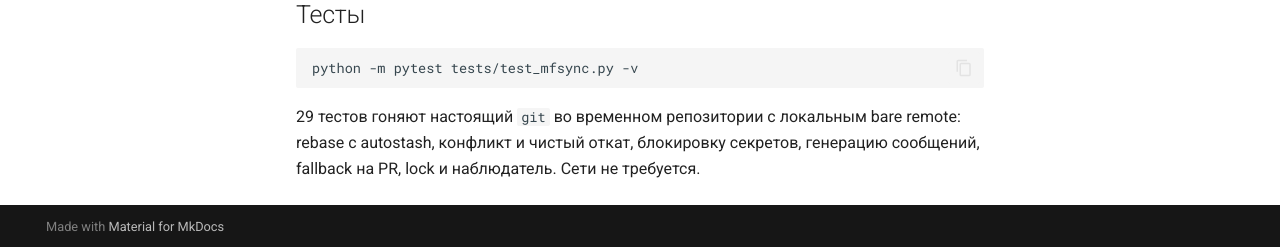
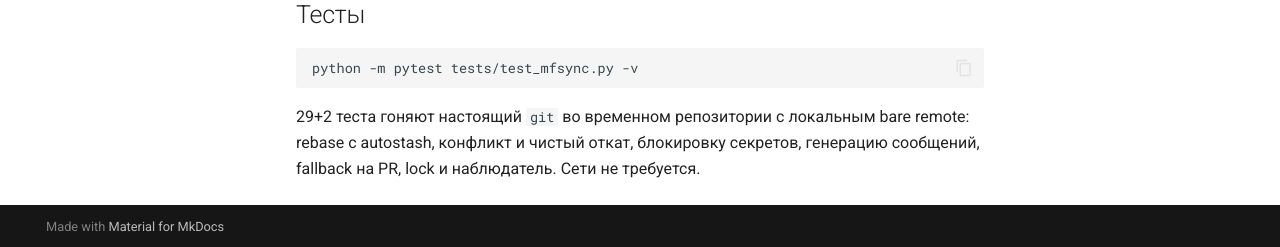
Before and after one commit to Alexkkkkk/mount-file, an MkDocs documentation site: the page built from docs/sync.md, in a window 1280 px wide and 900 px high, scrolled down 3815 px. Shown: the part 650-897 px from the top of the window. Built offline with MkDocs 1.6.1 and Material for MkDocs 9.7.7, drawn with Linux system fonts in a browser that asks for light colours; comment, search, counter and statistics services are not loaded.

Commit message:
test(sync): cover scan_text(); fix redaction test name; hoist imports
* testredact_secret_removes_env_token -> test_redact_secret_removes_env_token
* threading/time imported at module level instead of function-local
* two offline tests for scan_text() (detection + allowlist pragma)
* docs: 29+2 tests

````diff
--- a/docs/sync.md
+++ b/docs/sync.md
@@ -176,6 +176,6 @@
 python -m pytest tests/test_mfsync.py -v
 ```
 
-29 тестов гоняют настоящий `git` во временном репозитории с локальным bare
+29+2 теста гоняют настоящий `git` во временном репозитории с локальным bare
 remote: rebase с autostash, конфликт и чистый откат, блокировку секретов,
 генерацию сообщений, fallback на PR, lock и наблюдатель. Сети не требуется.
````
Also changed, not shown: 1 other file.
